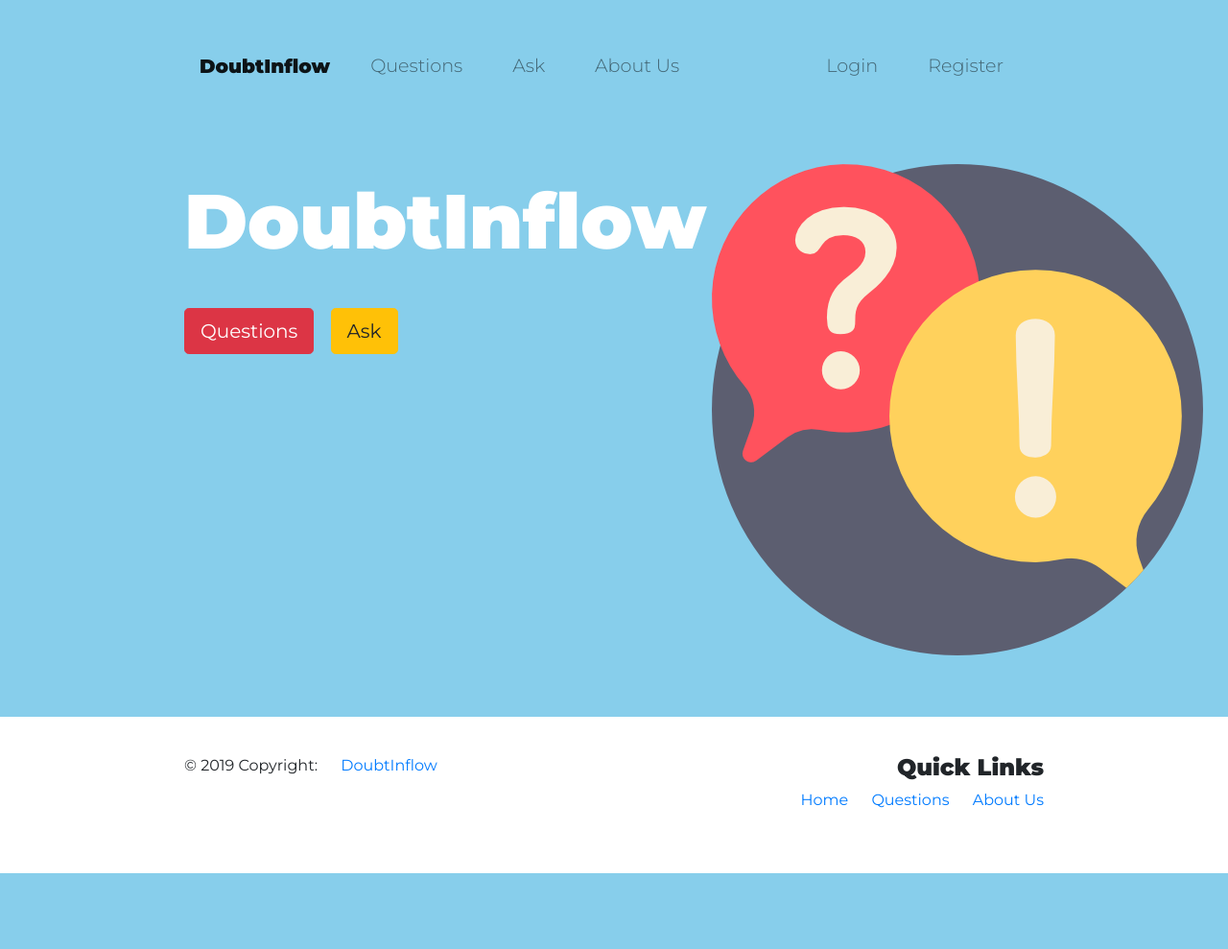
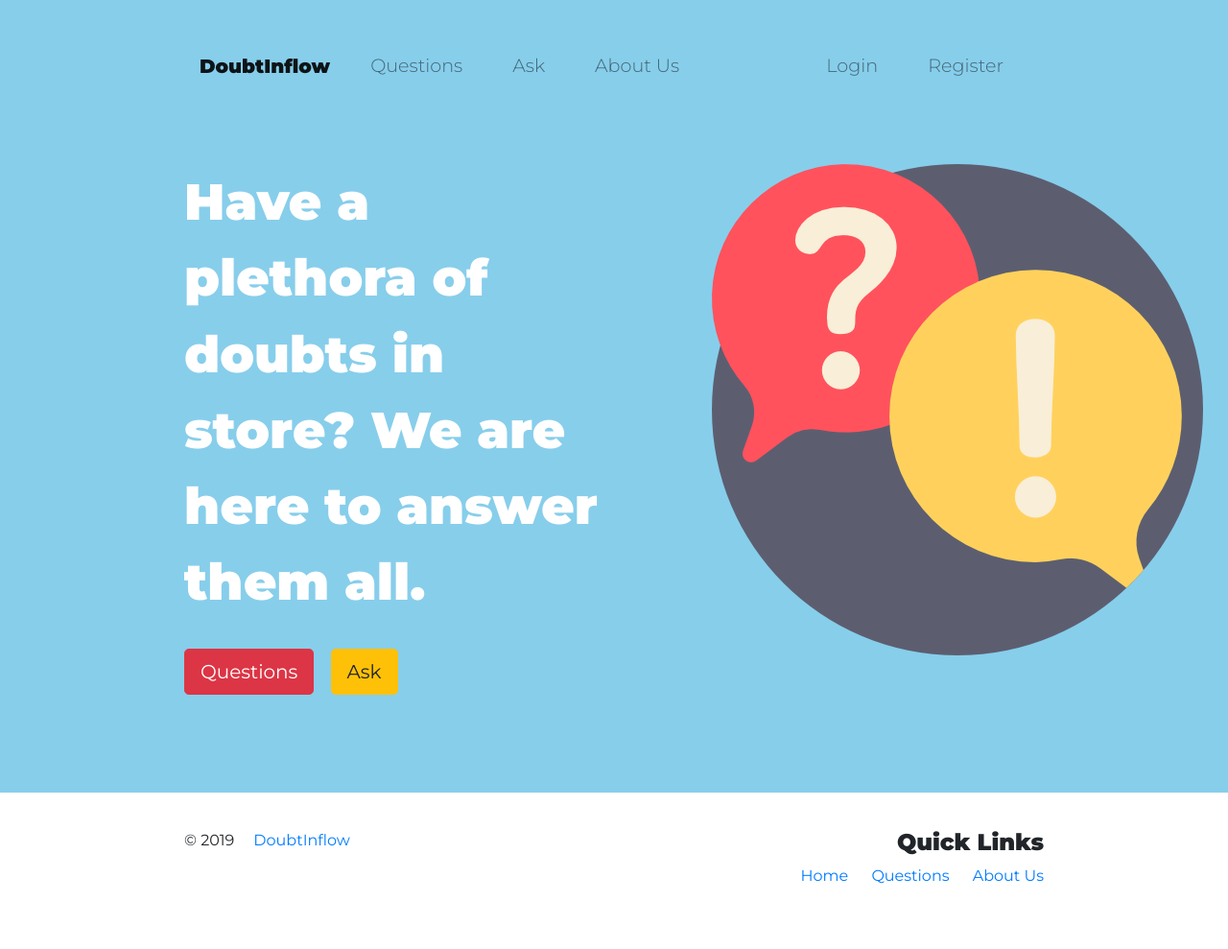
Before and after one commit to nirvikagarwal/Question-Answer-Forum, a Django app: page / in a window 1280 px wide. Shown: the whole page at 96% size. Before the commit the page ends 910 px from the top, so only its background shows below. Run offline with Django 3.2, Linux system fonts and the light colour scheme; some libraries are stand-ins or nearby versions.

Commit message:
Changed the title text

```diff
--- a/Question_Answer_Forum/core/static/css/styles.css
+++ b/Question_Answer_Forum/core/static/css/styles.css
@@ -29,9 +29,8 @@ body{
     color: #fff;
 }
 
-
 h1{
-    font-size: 5rem;
+    font-size: 3.3rem;
     font-weight: 900;
     line-height: 1.5;
 }
--- a/Question_Answer_Forum/core/templates/core/home.html
+++ b/Question_Answer_Forum/core/templates/core/home.html
@@ -80,7 +80,7 @@
 
       <div class="row">
         <div class="col-lg-6">
-          <h1>DoubtInflow</h1>
+          <h1>Have a plethora of doubts in store? We are here to answer them all.</h1>
           <p>
             <a href="{% url 'questions:question_list' %}"><button class="btn btn-danger btn-lg title-btn"> Questions</button></a>
             <a href="{% url 'questions:question_ask' %}"><button class="btn btn-warning btn-lg title-btn">Ask</button></a>
@@ -103,7 +103,7 @@
       <div class="container-fluid">
           <div class="row">
               <div class="col-md-6">
-                  <p>© 2019 Copyright: <a class="footer-link" href="{% url 'home' %}">DoubtInflow</a></p>
+                  <p>© 2019<a class="footer-link" href="{% url 'home' %}">DoubtInflow</a></p>
               </div>
               <div class="col-md-6 footer-col">
                   <h4><strong>Quick Links</strong></h4>
```
Also changed, not shown: Question_Answer_Forum/db.sqlite3.
